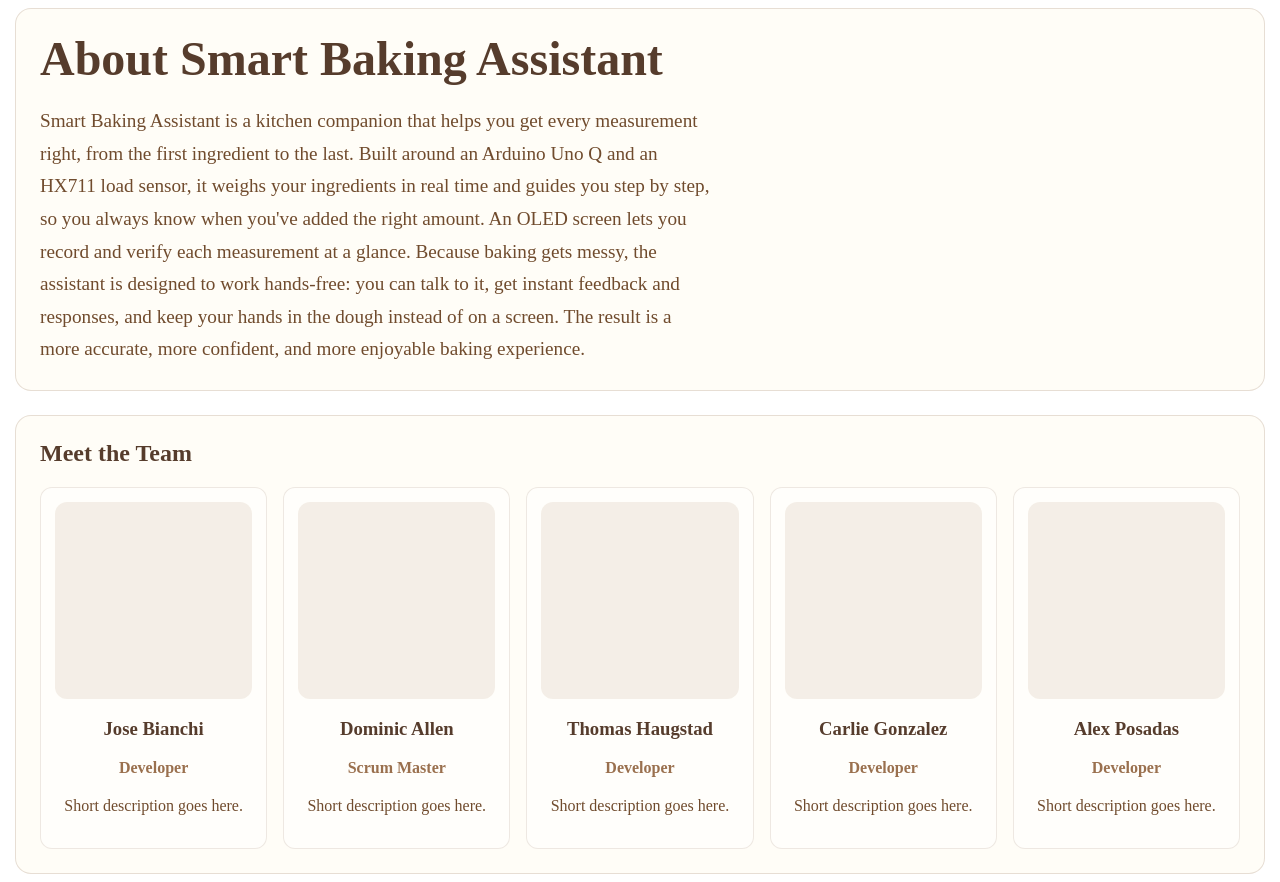
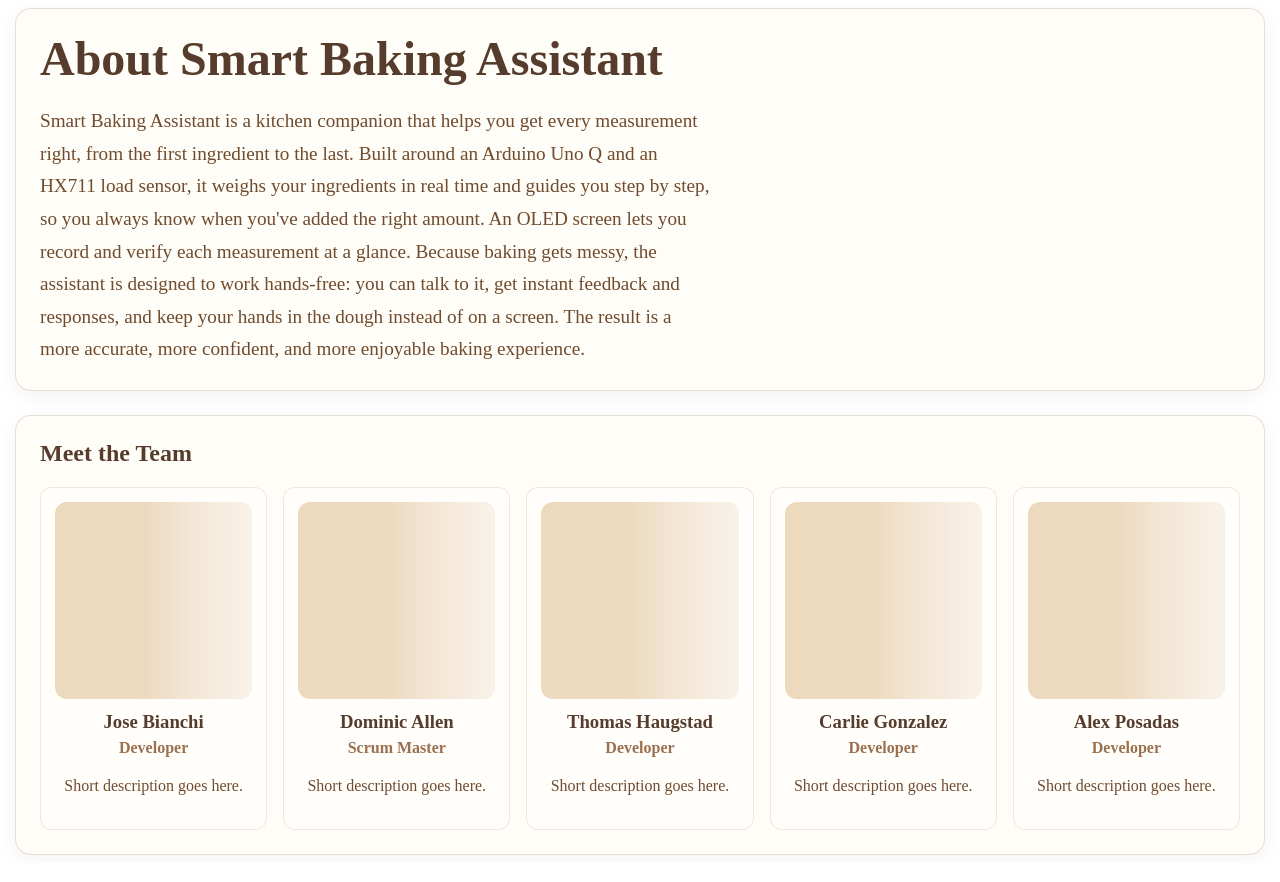
Before and after one commit to SE-Dominic/Smart-Baking-Assistant, a React (Vite) app in the folder frontend/uno-q-ui/: page /#/about in a window 1280 px wide. Built offline with nearby package versions, Linux system fonts and the light colour scheme.

Commit message:
Updated About page ui

```diff
--- a/frontend/uno-q-ui/src/pages/About.css
+++ b/frontend/uno-q-ui/src/pages/About.css
@@ -1,3 +1,4 @@
+/* Theme tokens & shared shimmer skeleton for About page */
 #about-project,
 #about-team {
     max-width: 1200px;
@@ -6,6 +7,7 @@
     border: 1px solid rgb(112 75 45 / 17%);
     border-radius: 16px;
     background: rgb(255 251 241 / 56%);
+    box-shadow: 0 5px 18px rgb(87 57 31 / 6%);
 }
 
 #about-project {
@@ -61,15 +63,79 @@
     border-radius: 12px;
 }
 
+/* Smooth fade-in once a team photo finishes loading */
+.team-card img {
+    opacity: 0;
+    transition: opacity 350ms ease-in-out;
+}
+
+.team-card img.is-loaded {
+    opacity: 1;
+}
+
+/* Glimmer skeleton placeholder for unloaded team photos */
+.team-photo-placeholder,
+.skeleton-shimmer,
+.team-skeleton-line {
+    position: relative;
+    overflow: hidden;
+    background-color: #f4e8d4;
+}
+
 .team-photo-placeholder {
-    background: rgb(168 132 96 / 13%);
+    background-color: #edd9be;
+}
+
+.team-photo-placeholder::after,
+.skeleton-shimmer::after,
+.team-skeleton-line::after {
+    position: absolute;
+    top: 0;
+    right: 0;
+    bottom: 0;
+    left: 0;
+    transform: translateX(-100%);
+    background-image: linear-gradient(
+        90deg,
+        rgba(255, 255, 255, 0) 0,
+        rgba(255, 255, 255, 0.3) 20%,
+        rgba(255, 255, 255, 0.7) 60%,
+        rgba(255, 255, 255, 0)
+    );
+    animation: shimmer 1.6s infinite;
+    content: "";
+}
+
+/* Optional text skeleton bars if card copy is also loading */
+.team-skeleton-line {
+    height: 10px;
+    margin: 10px auto 0;
+    border-radius: 7px;
+}
+
+.team-skeleton-line--title {
+    width: 65%;
+    height: 14px;
+    margin-top: 14px;
+}
+
+.team-skeleton-line--short {
+    width: 48%;
+}
+
+@keyframes shimmer {
+    100% {
+        transform: translateX(100%);
+    }
 }
 
 .team-card h3 {
+    margin: 12px 0 6px;
     color: #563c2c;
 }
 
 .team-role {
+    margin: 0 0 8px;
     font-weight: 600;
     color: #9a704e;
 }
--- a/frontend/uno-q-ui/src/pages/Dashboard.css
+++ b/frontend/uno-q-ui/src/pages/Dashboard.css
@@ -112,7 +112,7 @@
     aspect-ratio: 4 / 3;
     overflow: hidden;
     border-radius: 8px;
-    background-color: #edd9be; /* Slightly deeper base color for more contrast */
+    background-color: #edd9be;
 }
 
 .popular-recipe img {
```
